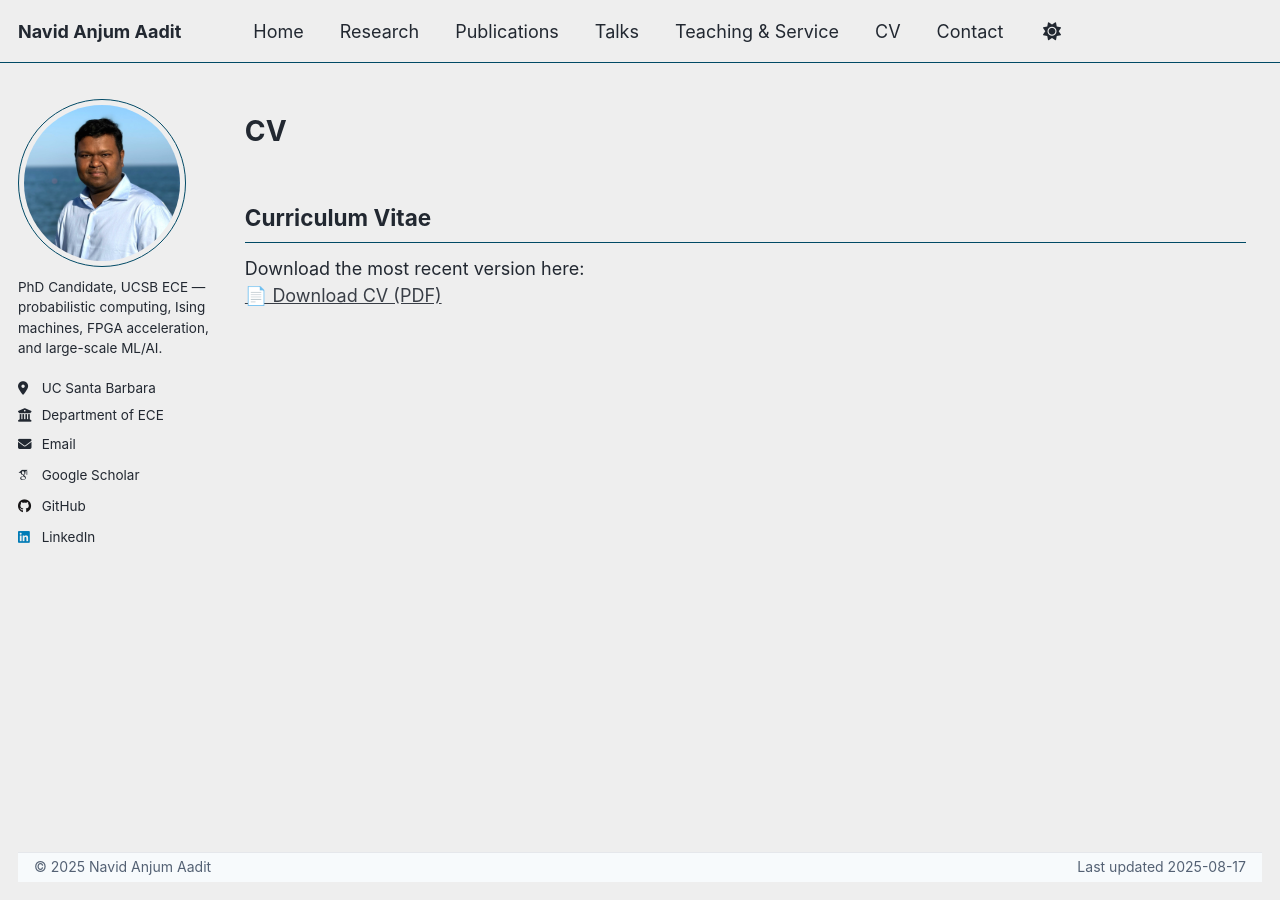
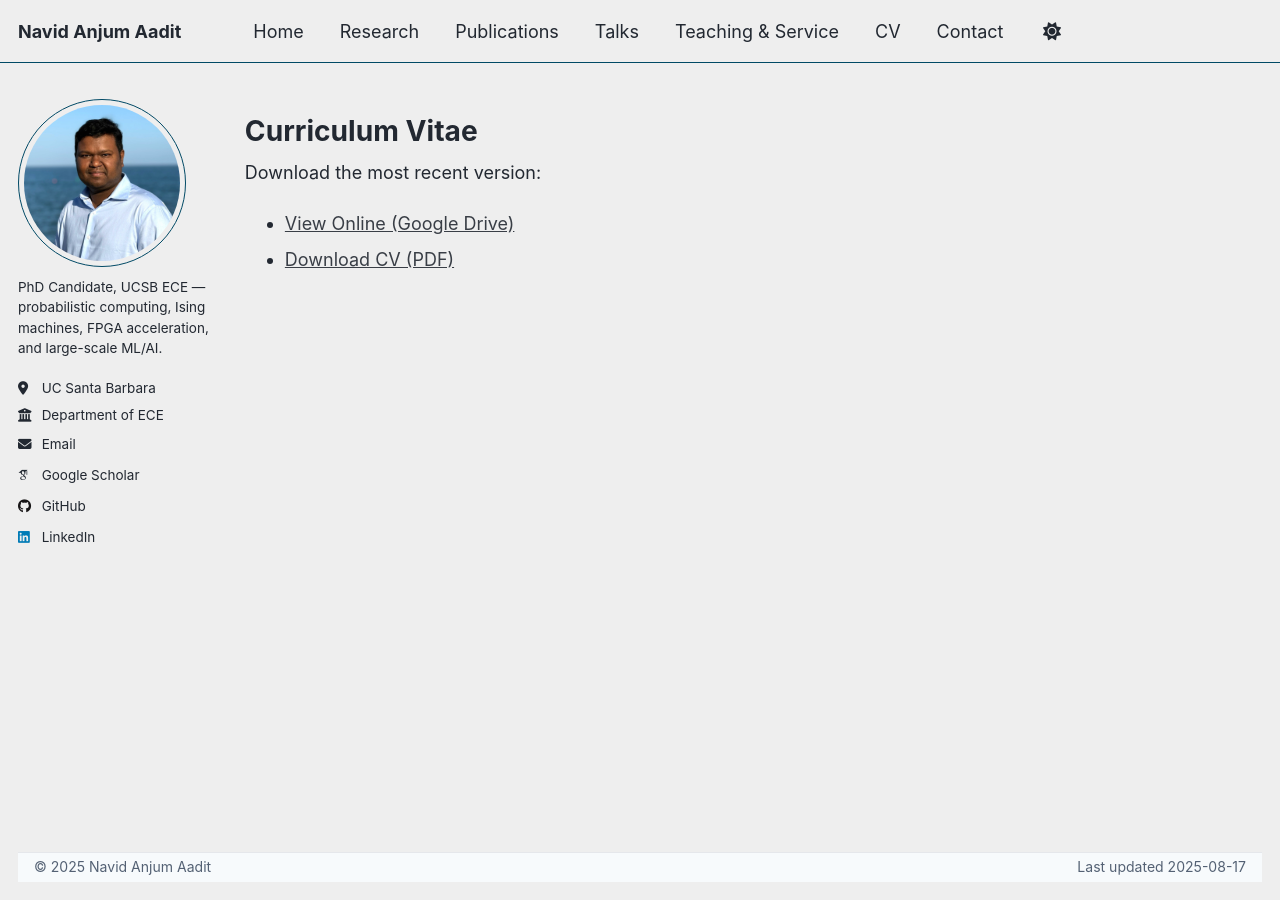
Before and after one commit to navidaadit/navidaadit.github.io, a Jekyll site: the page built from _pages/cv.md, in a window 1280 px wide. Built offline with Jekyll 4.4.1, drawn with Linux system fonts in a browser that asks for light colours; some web fonts are replaced.

Commit message:
Update cv.md

```diff
--- a/_pages/cv.md
+++ b/_pages/cv.md
@@ -1,11 +1,11 @@
 ---
 permalink: /cv/
 layout: single
-title: "CV"
+title: "Curriculum Vitae"
 author_profile: true
 ---
 
-## Curriculum Vitae
+Download the most recent version:
 
-Download the most recent version here:
-[📄 Download CV (PDF)](https://drive.google.com/uc?export=download&id=12ZX9rrb-iJNACLPJip0xjfp9GKYYN6ZB)
+- [View Online (Google Drive)](https://drive.google.com/file/d/12ZX9rrb-iJNACLPJip0xjfp9GKYYN6ZB/view?usp=sharing)
+- [Download CV (PDF)](https://drive.google.com/uc?export=download&id=12ZX9rrb-iJNACLPJip0xjfp9GKYYN6ZB)
```
